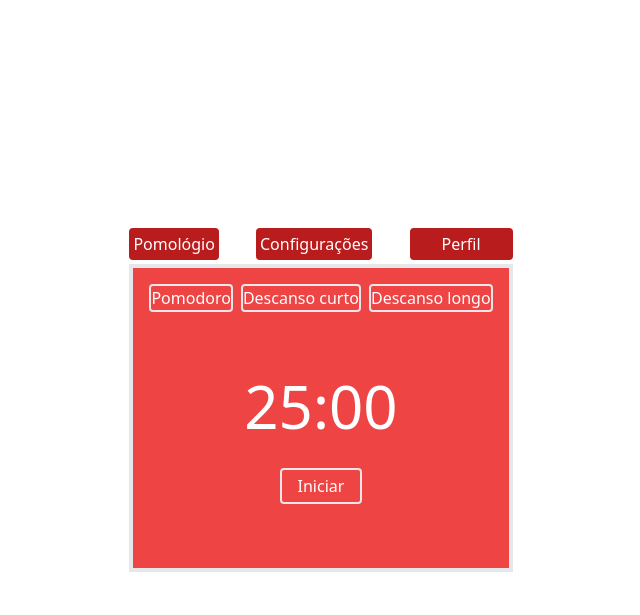
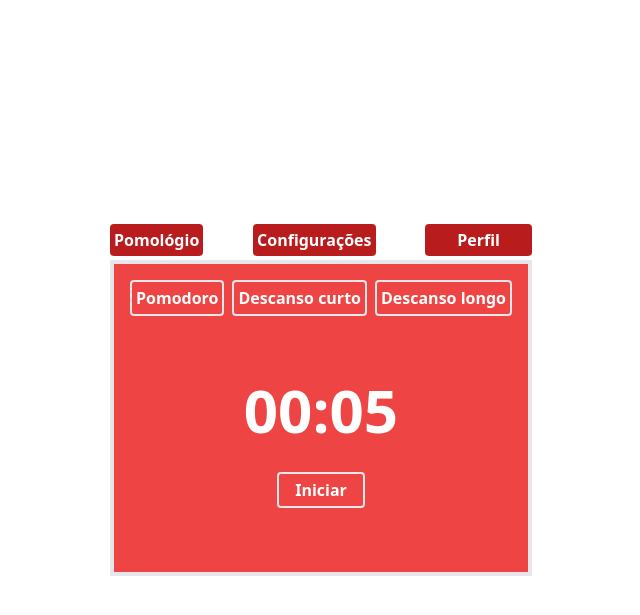
Before and after one commit to vicvictor86/site-pomodoro, a Django app: page / in a window 1280 px wide. Shown: the top 615 px of the page, without its empty margins (319-959 px from the left). Run offline with Django 4.2, Linux system fonts and the light colour scheme.

Commit message:
Relógio funcionando, protótipo de mudança de cor iniciado

```diff
--- a/sitepomodoro/settings/base.py
+++ b/sitepomodoro/settings/base.py
@@ -32,7 +32,7 @@ ALLOWED_HOSTS = ['*']
 
 INSTALLED_APPS = [
     'clock',
-    #'livereload',
+    'livereload',
     'django.contrib.admin',
     'django.contrib.auth',
     'django.contrib.contenttypes',
@@ -50,7 +50,7 @@ MIDDLEWARE = [
     'django.contrib.auth.middleware.AuthenticationMiddleware',
     'django.contrib.messages.middleware.MessageMiddleware',
     'django.middleware.clickjacking.XFrameOptionsMiddleware',
-    #'livereload.middleware.LiveReloadScript'
+    'livereload.middleware.LiveReloadScript'
 ]
 
 ROOT_URLCONF = 'sitepomodoro.urls'
--- a/templates/index.html
+++ b/templates/index.html
@@ -5,28 +5,130 @@
 <div class="flex justify-center items-center h-screen w-screen">
     <div class="items-start block">
         <div id="buttons-menu" class="mb-1 flex justify-between">
-            <a href="" class="bg-red-700 text-white rounded p-1">Pomológio</a>
-            <a href="" class="bg-red-700 text-white rounded p-1">Configurações</a>
-            <a href="" class="bg-red-700 text-white rounded py-1 px-8">Perfil</a>
+            <a href="" class="bg-red-700 text-white font-bold rounded p-1">Pomológio</a>
+            <a href="" class="bg-red-700 text-white font-bold rounded p-1">Configurações</a>
+            <a href="" class="bg-red-700 text-white font-bold rounded py-1 px-8">Perfil</a>
         </div>
         <div id="buttons-pomodoro" class="border-4 px-4 pb-16 pt-4 bg-red-500">
             <div class="flex items-start">
-                <button onclick="" class="border-2 mr-2 text-white rounded">Pomodoro</button>
-                <button onclick="" class="border-2 text-white rounded">Descanso curto</button>
-                <button onclick="" class="border-2 ml-2 text-white rounded">Descanso longo</button>
+                <button onclick="pomodoroFunc()" class="border-2 mr-2 text-white font-bold rounded p-1">Pomodoro</button>
+                <button onclick="shortBreakFunc()" class="border-2 text-white font-bold rounded p-1">Descanso curto</button>
+                <button onclick="longBreakFunc()" class="border-2 ml-2 text-white font-bold rounded p-1">Descanso longo</button>
             </div>
             <div class="flex justify-center items-center">
-                <p class="mt-16 text-6xl text-white">25:00</p>
+                <span id="clock-minutes" class="mt-16 text-6xl text-white font-bold">00</span>
+                <span class="mt-16 text-6xl text-white font-bold">:</span>
+                <span id="clock-seconds" class="mt-16 text-6xl text-white font-bold">05</span>
             </div>
             <div class="flex justify-center items center">
-                <button onclick="" class="mt-8 border-2 rounded py-1 px-4 text-white">Iniciar</button>
+                <button id="start-button" onclick="disableButton(); startCouting(); enableButton();"
+                    class="mt-8 border-2 rounded py-1 px-4 text-white font-bold">Iniciar</button>
             </div>
         </div>
     </div>
 </div>
 
 <script>
+    var isTiking = false;
+    var minutesElement = document.getElementById("clock-minutes");
+    var secondsElement = document.getElementById("clock-seconds");
 
+    function couting(minutes, seconds, minutesElement, secondsElement) {
+        seconds -= 1;
+        if (seconds < 0) {
+            seconds = 59
+            minutes -= 1;
+        }
+
+        minutesElement.textContent = minutes.toLocaleString('pt-BR', { minimumIntegerDigits: 2 })
+        secondsElement.textContent = seconds.toLocaleString('pt-BR', { minimumIntegerDigits: 2 });
+        if (minutes == 0 && seconds == 0) {
+            isTiking = false;
+            switch (activeType) {
+            case pomodoro:
+                shortBreakFunc();
+                break;
+            case shortBreak:
+                pomodoroFunc();
+                break;
+            case longBreak:
+                pomodoroFunc();
+                break;
+            }
+        }
+    }
+
+    function defineTime(){
+        defineButtonString();
+        switch (activeType) {
+            case pomodoro:
+            minutesElement.textContent = "25";
+                break;
+            case shortBreak:
+                minutesElement.textContent = "05";
+                break;
+            case longBreak:
+                minutesElement.textContent = "15";
+                break;
+        }
+        secondsElement.textContent = "00";
+    }
+
+    function defineButtonString(){
+        document.getElementById("start-button").textContent = isTiking ? "Pausar" : "Iniciar";
+    }
+
+    const pomodoro = Symbol("pomodoro");
+    const shortBreak = Symbol("shortBreak");
+    const longBreak = Symbol("longBreak");
+    var activeType = pomodoro;
+
+    async function startCouting() {
+        isTiking = !isTiking;
+        defineButtonString();
+
+        while (isTiking) {
+            minutesElement = document.getElementById("clock-minutes");
+            secondsElement = document.getElementById("clock-seconds");
+            var minutes = parseInt(minutesElement.textContent);
+            var seconds = parseInt(secondsElement.textContent);
+
+            couting(minutes, seconds, minutesElement, secondsElement);
+            console.log("Entrou")
+            await new Promise(r => setTimeout(r, 1000));
+        }
+
+    }
+
+    function disableButton(){
+        document.getElementById('start-button').disabled = true;
+    }
+
+    async function enableButton(){
+        await new Promise(r => setTimeout(r, 1000));
+        document.getElementById('start-button').disabled = false;
+    }
+
+    function pomodoroFunc() {
+        isTiking = false;
+        activeType = pomodoro
+        defineTime();
+        document.getElementById("buttons-pomodoro").className = "border-4 px-4 pb-16 pt-4 bg-red-500";
+    }
+
+    function shortBreakFunc() {
+        isTiking = false;
+        activeType = shortBreak
+        defineTime();
+        document.getElementById("buttons-pomodoro").className = "border-4 px-4 pb-16 pt-4 bg-blue-500";
+    }
+
+    function longBreakFunc() {
+        isTiking = false;
+        activeType = longBreak
+        defineTime();
+        document.getElementById("buttons-pomodoro").className = "border-4 px-4 pb-16 pt-4 bg-blue-800";
+    }
 </script>
 
 {% endblock %}
```
